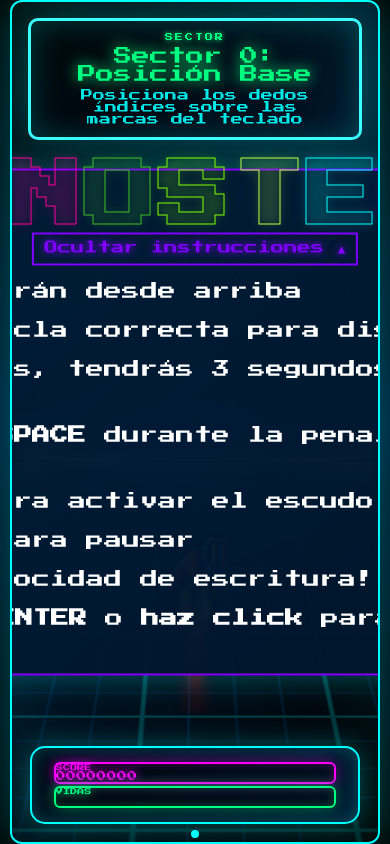
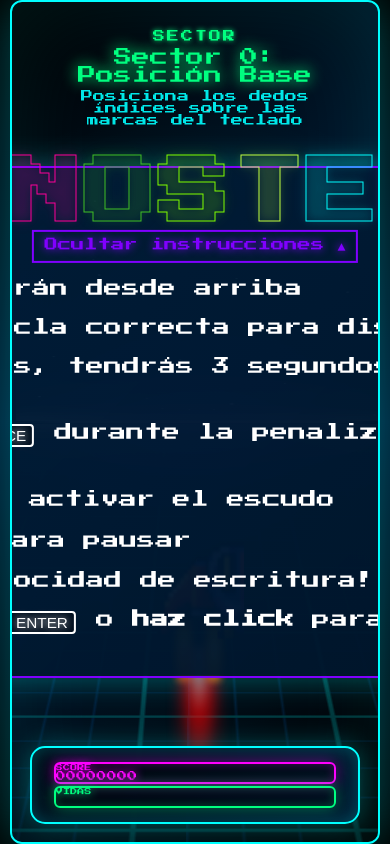
Before and after one commit to argentinardo/mecanogame, a React (Vite) app: page / in a window 390 px wide. Both pictures are taken after a click on the button "Mostrar instrucciones ▼". Built offline with nearby package versions, Linux system fonts and the light colour scheme.

Commit message:
redimensionamiento del juego

```diff
--- a/src/components/Game.tsx
+++ b/src/components/Game.tsx
@@ -18,27 +18,26 @@ import asteroid3 from '../assets/images/asteroid-03_40px.png';
 
 const LETTERS = 'ABCDEFGHIJKLMNÑOPQRSTUVWXYZ0123456789'.split('');
 const MAX_LETTERS_ON_SCREEN = 10000;
-const INITIAL_LETTER_SPEED = 0.4;
-const INITIAL_GAME_SPEED = 2200;
+const INITIAL_LETTER_SPEED = 0.9; // Igual que sector 1
+const INITIAL_GAME_SPEED = 2100; // Igual que sector 1
 
 // Constantes para la progresión de dificultad
 const SPEED_INCREMENT = 0.05; // Incremento más pequeño de velocidad
 const GAME_SPEED_DECREMENT = 50; // Reducción más gradual del tiempo entre letras
 const MIN_GAME_SPEED = 800; // Velocidad mínima entre letras
 
-// Umbrales de puntuación para cada nivel
-const SCORE_THRESHOLDS = [
-    75,    // Sector 1
-    200,   // Sector 2
-    500,   // Sector 3
-    1000,   // Sector 4
-    2000,   // Sector 5
-    3000,  // Sector 6
-    4000,  // Sector 7
-    5500,  // Sector 8
-    7000,  // Sector 9
-    8500, // Sector 10
-    10000  // Juego completado
+// Umbrales de letras destruidas para cada nivel
+const LETTERS_DESTROYED_THRESHOLDS = [
+    50,    // Sector 1
+    150,   // Sector 2
+    300,   // Sector 3
+    500,   // Sector 4
+    750,   // Sector 5
+    1000,  // Sector 6
+    1300,  // Sector 7
+    1600,  // Sector 8
+    2000,  // Sector 9
+    2500   // Sector 10
 ];
 
 // Constantes de tamaños para colisiones precisas
@@ -136,6 +135,10 @@ export const Game: React.FC = () => {
     // Estado para detectar si estamos en móvil
     const [isMobile, setIsMobile] = useState<boolean>(false);
 
+    // Estado para animar explosión/caída de la nave
+    const [isCannonExploding, setIsCannonExploding] = useState<boolean>(false);
+    const [isCannonSpawning, setIsCannonSpawning] = useState<boolean>(true);
+
     // Referencia para controlar el beep de proximidad
     const lastProximityBeepRef = useRef<number>(0);
     const proximityBeepIntervalRef = useRef<number | undefined>(undefined);
@@ -567,8 +570,9 @@ export const Game: React.FC = () => {
             }
 
             const newScore = prev.score + totalScore;
-            const currentThreshold = SCORE_THRESHOLDS[prev.currentStage] || SCORE_THRESHOLDS[SCORE_THRESHOLDS.length - 1];
-            const shouldIncreaseDifficulty = newScore >= currentThreshold;
+            const newLettersDestroyed = prev.lettersDestroyed + 1;
+            const currentThreshold = LETTERS_DESTROYED_THRESHOLDS[prev.currentStage] || LETTERS_DESTROYED_THRESHOLDS[LETTERS_DESTROYED_THRESHOLDS.length - 1];
+            const shouldIncreaseDifficulty = newLettersDestroyed >= currentThreshold;
             const newGameSpeed = shouldIncreaseDifficulty
                 ? Math.max(MIN_GAME_SPEED, prev.gameSpeed - GAME_SPEED_DECREMENT)
                 : prev.gameSpeed;
@@ -579,21 +583,22 @@ export const Game: React.FC = () => {
             return {
                 ...prev,
                 score: newScore,
+                lettersDestroyed: newLettersDestroyed,
                 gameSpeed: newGameSpeed,
                 letterSpeed: newLetterSpeed,
                 fallingLetters: prev.fallingLetters.filter(l => l.id !== letterObj.id)
             };
         });
 
-        // Llamar advanceStage solo si realmente necesitamos avanzar
-        const currentScore = gameState.score + totalScore;
-        const currentThreshold = SCORE_THRESHOLDS[gameState.currentStage] || SCORE_THRESHOLDS[SCORE_THRESHOLDS.length - 1];
-        if (currentScore >= currentThreshold &&
+        // Llamar advanceStage basado en letras destruidas
+        const currentLetters = gameState.lettersDestroyed + 1;
+        const currentThreshold2 = LETTERS_DESTROYED_THRESHOLDS[gameState.currentStage] || LETTERS_DESTROYED_THRESHOLDS[LETTERS_DESTROYED_THRESHOLDS.length - 1];
+        if (currentLetters >= currentThreshold2 &&
             gameState.currentStage + 1 < TYPING_STAGES.length) {
             // Usar setTimeout para evitar problemas de estado
             setTimeout(() => advanceStage(), 0);
         }
-    }, [playExplosionSound, createVisualExplosion, gameState.isPaused, gameState.fallingLetters, lastHitTime, sequentialHits, playComboSuccessSound, playMeteoriteSound, gameState.score, gameState.currentStage, advanceStage]);
+    }, [playExplosionSound, createVisualExplosion, gameState.isPaused, gameState.fallingLetters, lastHitTime, sequentialHits, playComboSuccessSound, playMeteoriteSound, gameState.lettersDestroyed, gameState.currentStage, advanceStage]);
 
     // Función para mostrar mensaje central temporalmente
     const showCentralMessage = useCallback((message: string, duration: number = 2000) => {
@@ -960,11 +965,18 @@ export const Game: React.FC = () => {
 
         const gameAreaRect = gameArea.getBoundingClientRect();
 
-        // El cañón está centrado horizontal y verticalmente en el game-area
-        // (según CSS: top: 50%, left: 50%, transform: translate(-50%, -50%))
+        // Intentar obtener la posición exacta del centro del elemento .cannon en pantalla
+        const cannonEl = document.querySelector('.cannon') as HTMLElement | null;
+        if (cannonEl) {
+            const cannonRect = cannonEl.getBoundingClientRect();
+            const centerX = cannonRect.left - gameAreaRect.left + cannonRect.width / 2;
+            const centerY = cannonRect.top - gameAreaRect.top + cannonRect.height / 2;
+            return { x: centerX, y: centerY };
+        }
+
+        // Fallback: usar proporción aproximada
         const cannonX = gameAreaRect.width / 2;
-        const cannonY = gameAreaRect.height / 2; // Centro exacto de la pantalla
-
+        const cannonY = gameAreaRect.height * 0.7; // coincide con top 70%
         return { x: cannonX, y: cannonY };
     }, []);
 
@@ -1039,6 +1051,10 @@ export const Game: React.FC = () => {
                 showCentralMessage('¡Continúa!', 1000);
             }
         }, 1000);
+
+        // Activar animación de explosión de la nave
+        setIsCannonExploding(true);
+        setTimeout(() => setIsCannonExploding(false), 1200);
     }, [showCentralMessage, playLifeLostSound, playCountdownSound]);
 
     // Función para generar meteoritos
@@ -1076,8 +1092,8 @@ export const Game: React.FC = () => {
         const speedY = (deltaY / distance) * speed;
 
         // Tamaño más pequeño para coincidir con la cola
-        const minSize = 25; // Reducido de 40 a 25
-        const maxSize = 35; // Reducido de 60 a 35
+        const minSize = 50; // Tamaño mínimo ampliado
+        const maxSize = 70; // Tamaño máximo ampliado
         const size = minSize + Math.random() * (maxSize - minSize);
 
         const meteorite = {
@@ -1662,6 +1678,9 @@ export const Game: React.FC = () => {
         if (isMobile && navigator.virtualKeyboard) {
             navigator.virtualKeyboard.show();
         }
+
+        setIsCannonSpawning(true);
+        setTimeout(() => setIsCannonSpawning(false), 1000);
     }, [initAudioContext, isMobile]);
 
     const continueGame = useCallback(() => {
@@ -1720,6 +1739,9 @@ export const Game: React.FC = () => {
             letterSpeed: INITIAL_LETTER_SPEED + (prev.currentStage * 0.5)
             // Mantener score solamente
         }));
+
+        setIsCannonSpawning(true);
+        setTimeout(() => setIsCannonSpawning(false), 1000);
     }, [initAudioContext]);
 
     const newGame = useCallback(() => {
@@ -1784,6 +1806,9 @@ export const Game: React.FC = () => {
             firstMeteoritePause: false,
             forceFieldActivationMessage: false
         });
+
+        setIsCannonSpawning(true);
+        setTimeout(() => setIsCannonSpawning(false), 1000);
     }, [initAudioContext, stopBackgroundMusic, setComboCount, setLastHitTime, setComboMultiplier, setSequentialHits, setCurrentComboMessage, setIsComboMessageVisible, setCurrentOrderMessage, setIsOrderMessageVisible]);
 
     // Agregar manejador de teclas para cerrar el cartel
@@ -1844,6 +1869,34 @@ export const Game: React.FC = () => {
         gameState.fallingLetters.forEach(l => unique.add(l.letter));
         return Array.from(unique);
     }, [gameState.fallingLetters]);
+
+    // Mantener el teclado virtual visible en móvil reforzando el foco periódicamente
+    useEffect(() => {
+        if (isMobile && gameState.isPlaying) {
+            const interval = setInterval(() => {
+                mobileInputRef.current?.focus();
+            }, 1500);
+            return () => clearInterval(interval);
+        }
+    }, [isMobile, gameState.isPlaying]);
+
+    // Escuchar toques/clics para garantizar que el teclado aparezca si el usuario interactúa
+    useEffect(() => {
+        if (!isMobile) return;
+
+        const forceFocus = () => {
+            if (gameState.isPlaying) {
+                mobileInputRef.current?.focus();
+            }
+        };
+
+        document.addEventListener('touchstart', forceFocus);
+        document.addEventListener('click', forceFocus);
+        return () => {
+            document.removeEventListener('touchstart', forceFocus);
+            document.removeEventListener('click', forceFocus);
+        };
+    }, [isMobile, gameState.isPlaying]);
 
     return (
         <div className="game-container">
@@ -1960,7 +2013,7 @@ export const Game: React.FC = () => {
                 ref={gameAreaRef}
                 className={`game-area ${isMobile ? 'is-mobile' : ''}`}
                 style={{
-                    position: 'relative',
+                    position: 'absolute',
                     width: '100%',
                     height: '100%',
                     overflow: 'hidden',
@@ -1969,21 +2022,9 @@ export const Game: React.FC = () => {
                 }}>
                 {/* Línea de horizonte */}
                 <div className="horizon-line" />
-                <Cannon isReloading={gameState.isPenalized} angle={cannonAngle} />
-
-                {/* Punto de debug para el centro del cañón */}
-                <div style={{
-                    position: 'absolute',
-                    left: '50%',
-                    bottom: '150px', // Coincide con el CSS del cañón
-                    width: '8px',
-                    height: '8px',
-                    background: '#00ffff',
-                    borderRadius: '50%',
-                    transform: 'translate(-50%, 50%)',
-                    zIndex: 15,
-                    pointerEvents: 'none'
-                }} />
+                <Cannon isReloading={gameState.isPenalized} angle={cannonAngle} isExploding={isCannonExploding} isSpawning={isCannonSpawning} />
+
+
 
                 {/* Campo de fuerza */}
                 {gameState.forceField?.isActive && (
@@ -1997,9 +2038,9 @@ export const Game: React.FC = () => {
                             width: `${FORCE_FIELD_RADIUS * 2}px`,
                             height: `${FORCE_FIELD_RADIUS * 2}px`,
                             borderRadius: '50%',
-                            border: '4px solid #00ffff',
-                            background: 'radial-gradient(circle, rgba(0, 255, 255, 0.2) 0%, rgba(0, 128, 255, 0.1) 50%, transparent 100%)',
-                            boxShadow: '0 0 80px #00ffff, inset 0 0 60px rgba(0, 255, 255, 0.3)',
+                            border: '4px solid #ff0040',
+                            background: 'radial-gradient(circle, rgba(255, 0, 64, 0.25) 0%, rgba(128, 0, 32, 0.15) 50%, transparent 100%)',
+                            boxShadow: '0 0 80px #ff0040, inset 0 0 60px rgba(255, 0, 64, 0.35)',
                             pointerEvents: 'none',
                             zIndex: 5
                         }}
--- a/src/components/Instructions.tsx
+++ b/src/components/Instructions.tsx
@@ -108,9 +108,9 @@ export const Instructions: React.FC<InstructionsProps> = ({ onStart, onContinue,
                             <p>• Las letras caerán desde arriba</p>
                             <p>• Presiona la tecla correcta para disparar</p>
                             <p>• Si te equivocas, tendrás 3 segundos de penalización</p>
-                            <p>• Presiona <strong>BACKSPACE</strong> durante la penalización para saltearla</p>
-                            <p>• Usa <strong>ESPACIO</strong> para activar el escudo</p>
-                            <p>• Presiona <strong>ESC</strong> para pausar</p>
+                            <p>• Presiona <span className="key-label">BACKSPACE</span> durante la penalización para saltearla</p>
+                            <p>• Usa <span className="key-label">ESPACIO</span> para activar el escudo</p>
+                            <p>• Presiona <span className="key-label">ESC</span> para pausar</p>
                             <p>• ¡Mejora tu velocidad de escritura!</p>
                         </div>
                     )}
@@ -118,7 +118,7 @@ export const Instructions: React.FC<InstructionsProps> = ({ onStart, onContinue,
                         {showContinue && onContinue && (
                             <>
                                 <p className="start-instruction">
-                                    Presiona <strong>C</strong> para continuar donde te quedaste
+                                    Presiona <span className="key-label">C</span> para continuar donde te quedaste
                                 </p>
                                 <button className="continue-btn" onClick={onContinue}>
                                     <MemoryIcon name="play" size={16} className="btn-icon" />
@@ -129,7 +129,7 @@ export const Instructions: React.FC<InstructionsProps> = ({ onStart, onContinue,
                             </>
                         )}
                         <p className="start-instruction">
-                            Presiona <strong>ENTER</strong> o <strong>haz click</strong> para {showContinue ? 'nuevo juego' : 'comenzar'}
+                            Presiona <span className="key-label">ENTER</span> o <strong>haz click</strong> para {showContinue ? 'nuevo juego' : 'comenzar'}
                         </p>
                     </div>
                 </>
--- a/src/styles/scss/_base.scss
+++ b/src/styles/scss/_base.scss
@@ -97,7 +97,8 @@ body {
 // =============================================================================
 
 .game-area {
-    position: relative;
+    position: absolute;
+    top: 0;
     width: 100%;
     height: 100%;
     overflow: hidden;
@@ -114,6 +115,23 @@ body {
 
 .visible {
     @include visible;
+}
+
+// =============================================================================
+// KEY LABEL / BOTÓN DE TECLA
+// =============================================================================
+
+.key-label, .key-highlight {
+  display: inline-block;
+  padding: 2px 6px;
+  margin: 0 2px;
+  border: 2px solid currentColor;
+  border-radius: 4px;
+  background: rgba(0, 0, 0, 0.4);
+  font-family: 'Rajdhani', sans-serif;
+  font-size: 0.85em;
+  line-height: 1;
+  @include text-glow(currentColor, 8px);
 }
 
 // =============================================================================
--- a/src/styles/scss/_horizon.scss
+++ b/src/styles/scss/_horizon.scss
@@ -8,7 +8,7 @@
 .horizon-line {
   position: absolute;
   left: 0;
-  top: 37%;
+  top: 50%;
   transform: translateY(-50%);
   width: 100%;
   height: 4px;
--- a/src/styles/scss/_mixins.scss
+++ b/src/styles/scss/_mixins.scss
@@ -24,6 +24,12 @@
 @mixin absolute-center {
     position: absolute;
     top: 50%;
+    left: 50%;
+    transform: translate(-50%, -50%);
+}
+
+@mixin absolute-center-x {
+    position: absolute;
     left: 50%;
     transform: translate(-50%, -50%);
 }
--- a/src/styles/scss/_sector.scss
+++ b/src/styles/scss/_sector.scss
@@ -16,17 +16,13 @@
 }
 
 .sector-panel {
-  border: 3px solid #00ff80; // verde neón
-  border-radius: $radius-main;
   padding: $spacing-md $spacing-xl;
   text-align: center;
-  box-shadow: 0 0 30px rgba(0, 255, 128, 0.4), inset 0 0 20px rgba(0, 255, 128, 0.25);
-  @include backdrop-blur(4px);
-  animation: sectorGlow 3s ease-in-out infinite alternate;
+  background: transparent;
 }
 
 .sector-label {
-  font-size: $font-size-small;
+  font-size: $font-size-medium;
   color: #00ff80;
   @include text-glow(#00ff80, 5px);
   margin-bottom: $spacing-sm;
```
Also changed, not shown: src/components/Cannon.tsx (+10 -6 lines), src/components/CentralMessage.tsx (+4 -7 lines), src/styles/scss/_letters.scss (+4 -15 lines), src/styles/scss/_ship.scss (+30 -5 lines).
